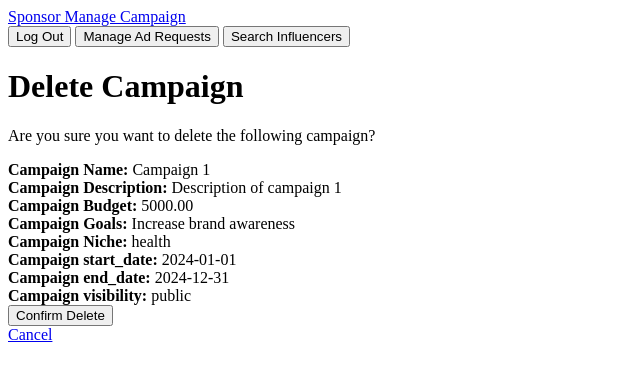
After one commit to Kool-Cool/MAD-I, a Flask app: page /sponsor/managecampaign/deletecampaign/1 in a window 1280 px wide. The commit adds this page. Shown: the top 381 px of the page, without its empty margins (0-640 px from the left). Run offline with Flask 3, Linux system fonts and the light colour scheme; a user stored in the database is signed in.

Commit message:
feat : Add delete campaign

```diff
--- a/sponsor.py
+++ b/sponsor.py
@@ -138,7 +138,7 @@ def add_campaign():
 
 
             except Exception as e:
-                error_message = str(e)#.split('\n')[0]  # Get the first line of the error
+                error_message = str(e).split('\n')[0]  # Get the first line of the error
                 flash(f"Error: {error_message}", "error")
                 db.session.rollback()
 
@@ -175,10 +175,40 @@ def edit_campaign(campaign_id):
                 flash("Campaign updated successfully.", "success")
                 return redirect(url_for('sponsor.sponsor_managecampaign'))
             except Exception as e:
-                error_message = str(e)
+                error_message = str(e).split('\n')[0]
                 flash(f"Error: {error_message}", "error")
                 db.session.rollback()
 
         return render_template('sponsor_editcampaign.html', campaign=campaign)
 
     return redirect(url_for('sponsor.sponsor_login'))
+
+
+
+@sponsor.route("/managecampaign/deletecampaign/<int:campaign_id>", methods=['GET', 'POST'])
+def delete_campaign(campaign_id):
+    if 'user_name' in session and session['role'] == 'sponsor':
+        # return f"this is for Deleting the campaign data of id {campaign_id}"
+
+        # Retrieve the campaign by its ID
+        campaign = Campaign.query.get(campaign_id)
+
+        if not campaign:
+            flash("Campaign not found.", "error")
+            return redirect(url_for('sponsor.sponsor_managecampaign'))
+
+        if request.method == "POST":
+            try:
+                # Delete the campaign from the database
+                db.session.delete(campaign)
+                db.session.commit()
+                flash("Campaign deleted successfully.", "success")
+                return redirect(url_for('sponsor.sponsor_managecampaign'))
+            except Exception as e:
+                error_message = str(e)
+                flash(f"Error: {error_message}", "error")
+                db.session.rollback()
+
+        return render_template('sponsor_deletecampaign.html', campaign=campaign)
+
+    return redirect(url_for('sponsor.sponsor_login'))
--- /dev/null
+++ b/templates/sponsor_deletecampaign.html
@@ -0,0 +1,55 @@
+<!DOCTYPE html>
+<html lang="en">
+<head>
+    <meta charset="UTF-8">
+    <meta name="viewport" content="width=device-width, initial-scale=1.0">
+    <title>Delete The Campaign</title>
+
+</head>
+
+<body>
+    <nav>
+        <a  href="/sponsor/managecampaign">Sponsor Manage Campaign</a>
+        <div >
+            <button  onclick="location.href='/logout'">Log Out</button>
+            <button  onclick="location.href='#'">Manage Ad Requests</button>
+            <button  onclick="location.href='#'">Search Influencers</button>
+
+        </div>
+    </nav>
+
+    <div id="flash">
+        {% with messages = get_flashed_messages() %}
+        {% if messages %}
+        <div class="alert alert-danger">
+            <ul>
+                {% for message in messages %}
+                <li>{{ message }}</li>
+                {% endfor %}
+            </ul>
+        </div>
+        {% endif %}
+        {% endwith %}
+    </div>
+    <h1>Delete Campaign</h1>
+    <p>Are you sure you want to delete the following campaign?</p>
+    <div>
+        <strong>Campaign Name:</strong> {{ campaign.name }} <br>
+        <strong>Campaign Description:</strong> {{ campaign.description }} <br>
+        <strong>Campaign Budget:</strong> {{ campaign.budget }} <br>
+        <strong>Campaign Goals:</strong> {{ campaign.goals }} <br>
+        <strong>Campaign Niche:</strong> {{ campaign.niche }} <br>
+        <strong>Campaign start_date:</strong> {{ campaign.start_date }} <br>
+        <strong>Campaign end_date:</strong> {{ campaign.end_date }} <br>
+        <strong>Campaign visibility:</strong> {{ campaign.visibility }}
+
+
+    </div>
+    <form action="{{ url_for('sponsor.delete_campaign', campaign_id=campaign.campaign_id) }}" method="POST">
+
+        <button type="submit">Confirm Delete</button>
+    </form>
+    <a href="{{ url_for('sponsor.sponsor_managecampaign') }}">Cancel</a>
+
+</body>
+</html>
--- a/templates/sponsor_managecampaign.html
+++ b/templates/sponsor_managecampaign.html
@@ -109,7 +109,7 @@
                     -->
 
 
-                    <button class="btn btn-danger btn-sm">Delete</button>
+                    <button class="btn btn-danger btn-sm" onclick="location.href='/sponsor/managecampaign/deletecampaign/{{ data['''campaign_id'''] }}' " >Delete</button>
                   </td>
               </tr>
           {% endfor %}
```
Also changed, not shown: instance/test.db.
